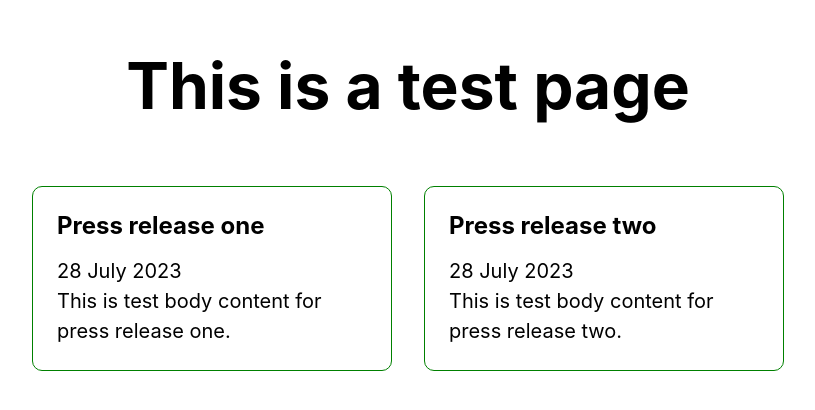
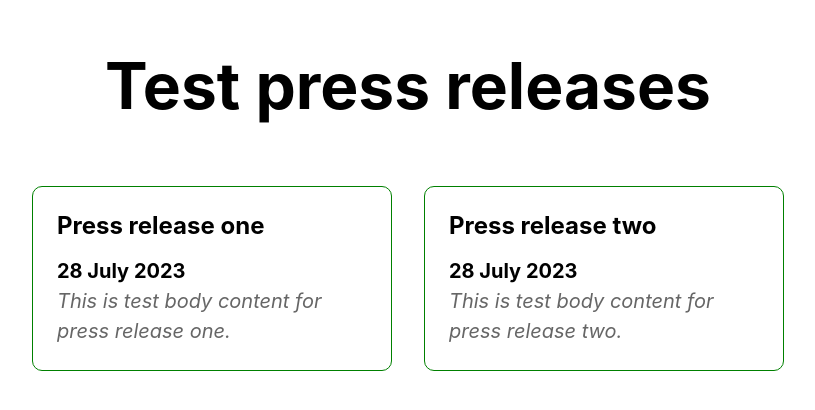
Before and after one commit to cstanleyhns/janes-test-site, a Next.js app: page / in a window 1280 px wide. Shown: the part 182-592 px from the top of the page, without its empty margins (232-1047 px from the left). Built offline with nearby package versions, Linux system fonts and the light colour scheme.

Commit message:
changed content

```diff
--- a/pages/index.js
+++ b/pages/index.js
@@ -14,7 +14,7 @@ export default function Home() {
 
       <main className={styles.main}>
         <h1 className={styles.title}>
-          This is a test page
+          Test press releases
         </h1>
 
         <div className={styles.grid}>
@@ -22,8 +22,8 @@ export default function Home() {
             <Link href="/news1" target="_blank" passHref >
               <div className={styles.card}>
                 <h2>Press release one</h2>
-                <p>28 July 2023</p>
-                <p>This is test body content for press release one.</p>
+                <p className={styles.cardDate}>28 July 2023</p>
+                <p className={styles.cardCopy}>This is test body content for press release one.</p>
                 </div>
             </Link>
 
@@ -31,8 +31,8 @@ export default function Home() {
             <Link  href="/news2" target="_blank" passHref>
               <div className={styles.card}>
                 <h2>Press release two</h2>
-                <p>28 July 2023</p>
-                <p>This is test body content for press release two.</p>
+                <p className={styles.cardDate}>28 July 2023</p>
+                <p className={styles.cardCopy}>This is test body content for press release two.</p>
                 </div>
             </Link>
 
--- a/pages/news1.js
+++ b/pages/news1.js
@@ -13,8 +13,8 @@ export default function News1() {
 
       <main className={styles.main}>
        <h1>Press release 1</h1>
-       <p>28 July 2023</p>
-       <p>This is test content for press release one.</p>
+       <p className={styles.cardDate}>28 July 2023</p>
+       <p className={styles.cardCopy}>This is test content for press release one.</p>
       </main>
 
     </div>
--- a/pages/news2.js
+++ b/pages/news2.js
@@ -13,8 +13,8 @@ export default function News2() {
 
       <main className={styles.main}>
        <h1>Press release 2</h1>
-       <p>28 July 2023</p>
-       <p>This is test content for press release two.</p>
+       <p className={styles.cardDate}>28 July 2023</p>
+       <p className={styles.cardCopy}>This is test content for press release two.</p>
       </main>
 
     </div>
--- a/styles/Home.module.css
+++ b/styles/Home.module.css
@@ -89,6 +89,18 @@
   border-radius: 10px;
   transition: color 0.15s ease, border-color 0.15s ease;
   width: 45%;
+  cursor: pointer;
+}
+
+.cardDate {
+  font-weight: bold;
+}
+
+.cardCopy {
+  font-size: 0.8rem;
+  font-style: italic;
+  color: #666;
+  margin-top: 0.5rem;
 }
 
 .card:hover,
```
